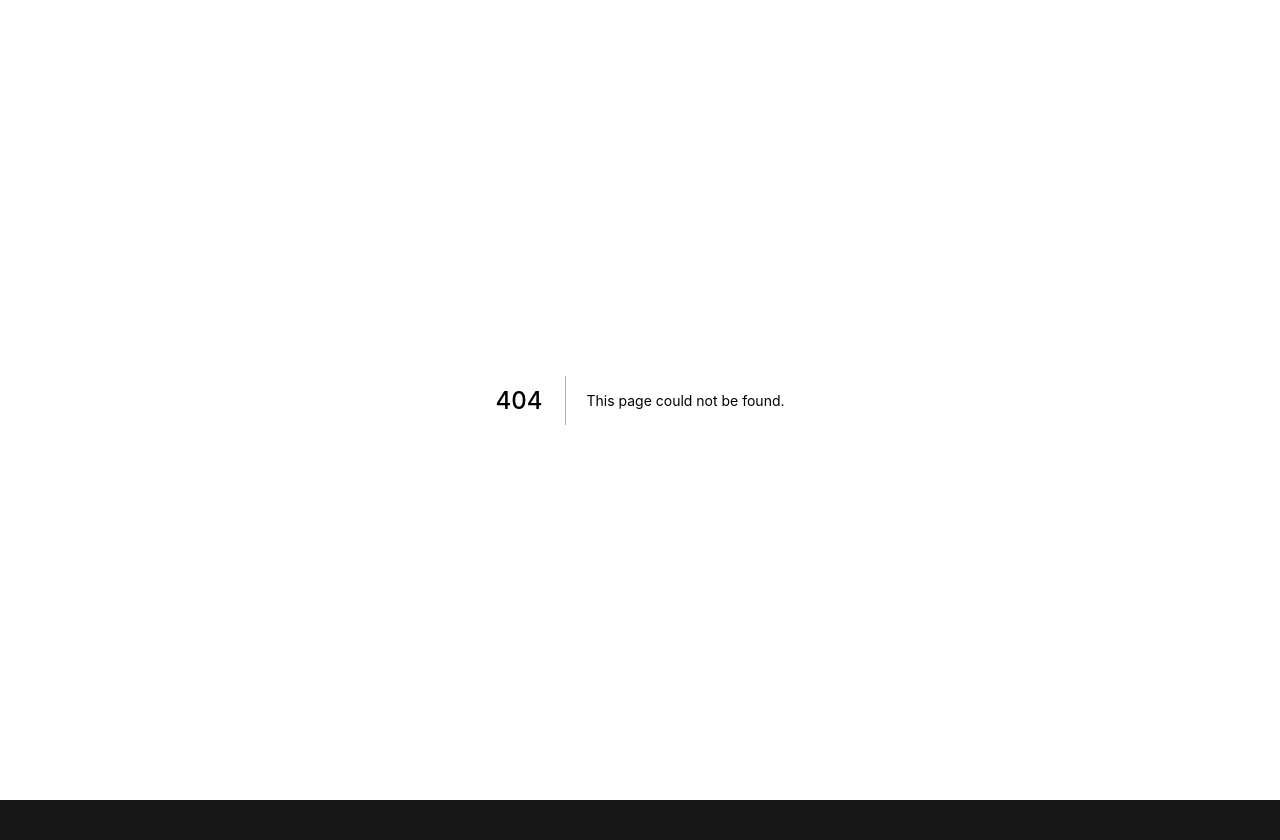
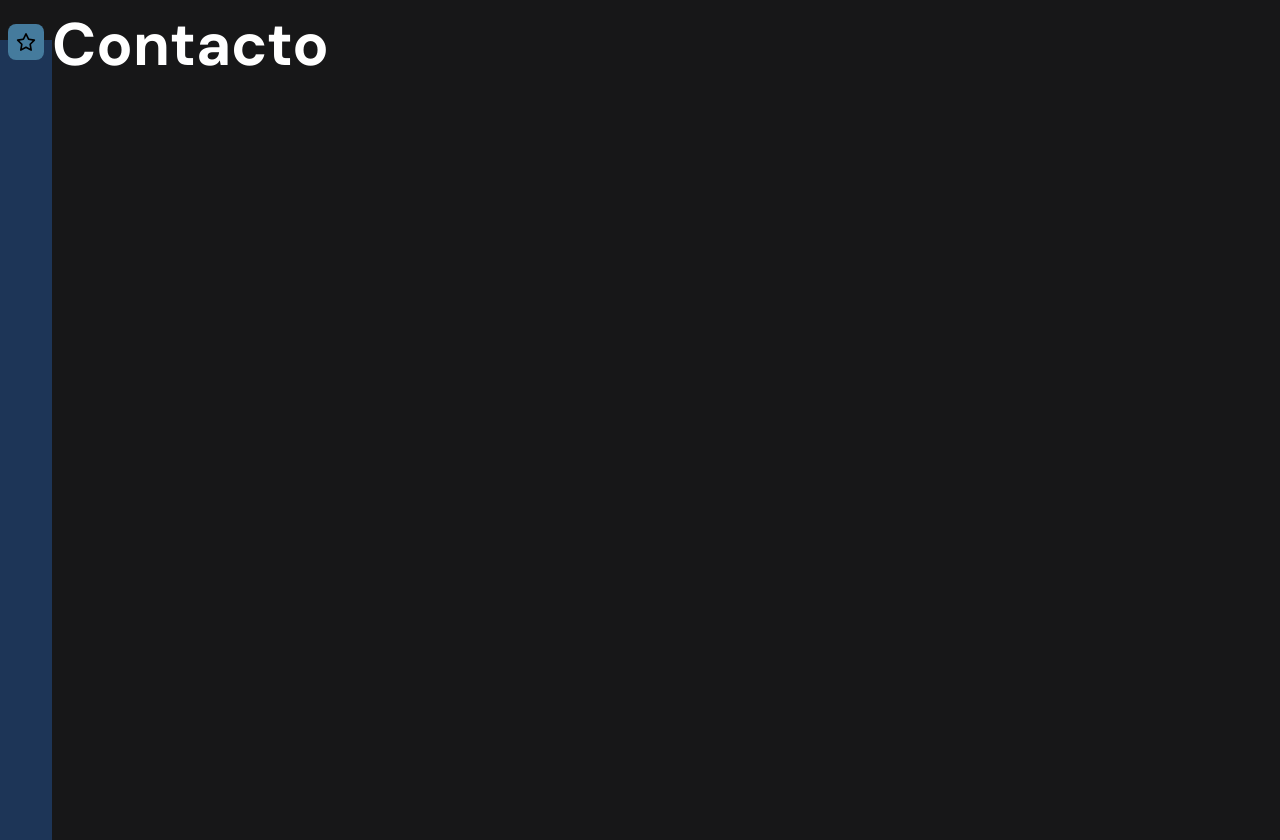
Before and after one commit to josedavid1996/portafolio-next, a Next.js app: page /contacto in a window 1280 px wide. Before the commit this address had no page. Before the commit the page ends 800 px from the top, so only its background shows below. Built offline with nearby package versions, Linux system fonts and the light colour scheme.

Commit message:
Se añadio la paleta de colores

```diff
--- a/src/components/layout/Hero/index.tsx
+++ /dev/null
@@ -1,16 +0,0 @@
-import LayoutPicture from '@hooks/LayoutPicture'
-
-const Hero = () => {
-  return (
-    <>
-      <LayoutPicture>
-        <section
-          className="home max-h-screen overflow-hidden"
-          id="inicio"
-        ></section>
-      </LayoutPicture>
-    </>
-  )
-}
-
-export default Hero
--- a/src/components/layout/Navbar/index.tsx
+++ /dev/null
@@ -1,61 +0,0 @@
-import Button from '@components/shared/Button'
-import Icon from '@components/shared/Icon'
-import Image from 'next/image'
-import { useState } from 'react'
-
-const Navbar = () => {
-  const [isActive, setIsActive] = useState(false)
-  return (
-    <>
-      <header className="w-full sticky top-0 bg-primary-50 ">
-        <div className="flex justify-between max-w-5xl mx-auto p-4 relative items-center">
-          <a className="logo relative w-[31px] h-[34px]">
-            <Image
-              src="/logo.png"
-              alt="Logo"
-              className="w-full h-full"
-              layout="fill"
-            />
-          </a>
-
-          <div
-            className={`${
-              isActive ? 'left-0' : 'left-[-100%]'
-            } absolute flex flex-col top-[66px] bg-primary-100 w-full md:w-auto  transition-all duration-1000 md:static md:flex-row bg-primary-50`}
-          >
-            <a
-              href="#inicio"
-              className="text-white hover:text-primary transition-all duration-500 py-2 px-4"
-            >
-              Inicio
-            </a>
-            <a
-              href="#acerca"
-              className="text-white hover:text-primary transition-all duration-500 py-2 px-4"
-            >
-              Acerca de mi
-            </a>
-            <a
-              href="#portafolio"
-              className="text-white hover:text-primary transition-all duration-500 py-2 px-4"
-            >
-              Proyectos
-            </a>
-          </div>
-
-          <Icon
-            name="menu"
-            className="text-2xl cursor-pointer md:hidden"
-            onClick={() => setIsActive(!isActive)}
-          />
-
-          <div className="hidden md:block">
-            <Button>Contactame</Button>
-          </div>
-        </div>
-      </header>
-    </>
-  )
-}
-
-export default Navbar
--- a/src/components/layout/Presentacion/index.tsx
+++ /dev/null
@@ -1,45 +0,0 @@
-import Button from '@components/shared/Button'
-import Icon from '@components/shared/Icon'
-
-const Presentacion = () => {
-  return (
-    <>
-      <section
-        className="flex justify-center p-4 max-w-[576px] min-w-[340px] mx-auto"
-        id="presentation"
-      >
-        <article>
-          <h1 className="text-center font-bold text-3xl md:text-[40px]">
-            Soy <span className="text-primary">Jose David Redondo</span> <br />
-            Frontend Developer
-          </h1>
-          <p className="text-center my-4">
-            Te presento mi portafolio y CV hecho con los estandares web HTML,
-            CSS y JS.Aqui pedes ver de forma inmediata dos mis proyectos <br />
-            !Espero te guste¡{' '}
-          </p>
-          <div className="flex flex-col sm:flex-row justify-center gap-4 mt-4">
-            <Button>Ver Proyectos</Button>
-            <Button variant="outline">
-              {' '}
-              <Icon name="arrow-down" />
-              Descarga mi CV
-            </Button>
-
-            {/* Poner el link de descarga */}
-            {/* <a
-              href="img/JOSE DAVID REDONDO PERDOMO_compressed.pdf"
-              target="_blank"
-              className="btn-trans"
-            >
-              <Icon name="arrow-down" />
-              Descarga mi CV
-            </a>{' '} */}
-          </div>
-        </article>
-      </section>
-    </>
-  )
-}
-
-export default Presentacion
--- /dev/null
+++ b/src/components/layout/Sidebar/index.tsx
@@ -0,0 +1,21 @@
+import Icon from '@components/shared/Icon'
+import Link from 'next/link'
+import React from 'react'
+
+const Sidebar = () => {
+  return (
+    <div>
+      <nav>
+        <ul className="min-h-screen bg-[#1d3557] w-auto mt-10">
+          <li className="p-2 m-2 bg-[#457b9d] rounded-lg translate-y-[-16px]">
+            <Link href="/">
+              <Icon name="start" className="w-5 h-5 " />
+            </Link>
+          </li>
+        </ul>
+      </nav>
+    </div>
+  )
+}
+
+export default Sidebar
--- a/src/pages/_app.tsx
+++ b/src/pages/_app.tsx
@@ -1,12 +1,12 @@
 import '../styles/index.css'
 
 import { AppProps } from 'next/app'
-import { ToastContainer } from 'react-toastify'
 
 import useLoadTheme from '../hooks/useLoadTheme'
 
 import { ApolloProvider } from '@apollo/client'
 import client from '../apollo'
+import Sidebar from '@components/layout/Sidebar'
 
 const MyApp = ({ Component, pageProps }: AppProps) => {
   // Servicio para cargar el theme desde el LocalStorage
@@ -15,8 +15,10 @@ const MyApp = ({ Component, pageProps }: AppProps) => {
   return (
     <main>
       <ApolloProvider client={client}>
-        <Component {...pageProps} />
-        <ToastContainer />
+        <div className="flex">
+          <Sidebar />
+          <Component {...pageProps} />
+        </div>
       </ApolloProvider>
     </main>
   )
--- /dev/null
+++ b/src/pages/contacto/index.tsx
@@ -0,0 +1,7 @@
+import React from 'react'
+
+const Contacto = () => {
+  return <div className="text-[60px] font-bold text-white">Contacto</div>
+}
+
+export default Contacto
--- a/src/pages/index.tsx
+++ b/src/pages/index.tsx
@@ -1,12 +1,7 @@
-import Hero from '@components/layout/Hero'
-
 const Home = () => {
   return (
     <>
-      {/* <Navbar /> */}
-      <div>
-        <Hero />
-      </div>
+      <div className="text-[60px] font-bold text-white">Inicio</div>
     </>
   )
 }
--- /dev/null
+++ b/src/pages/nosotros/index.tsx
@@ -0,0 +1,7 @@
+import React from 'react'
+
+const Nosotros = () => {
+  return <div className="text-[60px] font-bold text-white">Nosostros</div>
+}
+
+export default Nosotros
--- a/tailwind.config.js
+++ b/tailwind.config.js
@@ -14,13 +14,12 @@ module.exports = {
       },
       colors: {
         primary: {
-          50: '#171718',
-          100: '#17171865',
-          200: '#857070',
-          300: '#a0a0a1',
-          400: '#1f1f21',
-          500: '#00000080',
-          DEFAULT: '#f9b53a'
+          50: '#edf2f4',
+          100: '#ef233c',
+          200: '#d90429',
+          300: '#8d99ae',
+          400: '#2b2d42',
+          DEFAULT: '#ef233c'
         }
       },
       fontFamily: {
```
